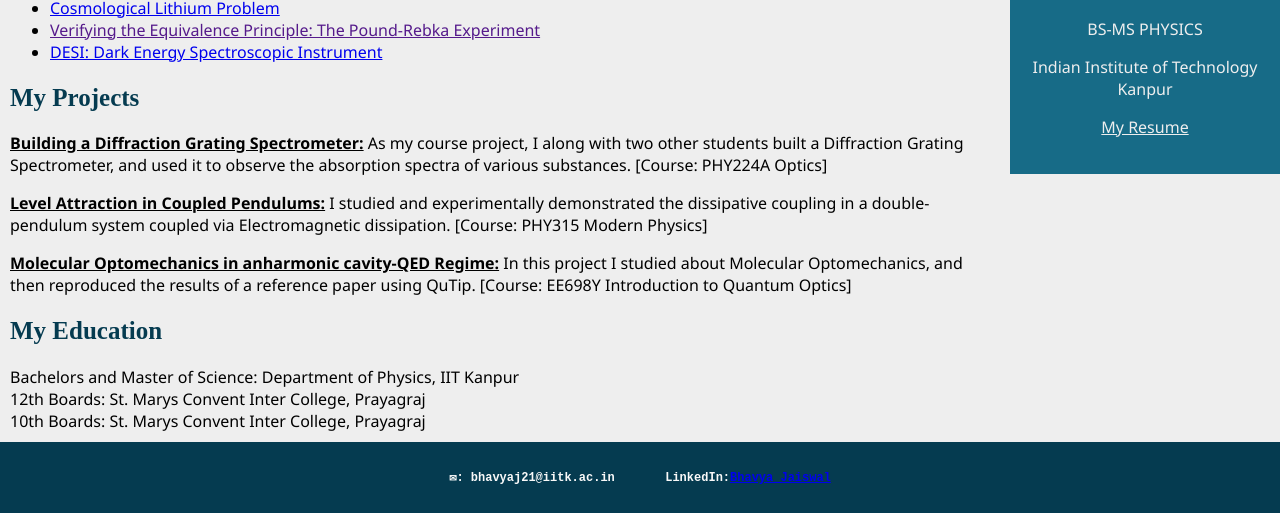
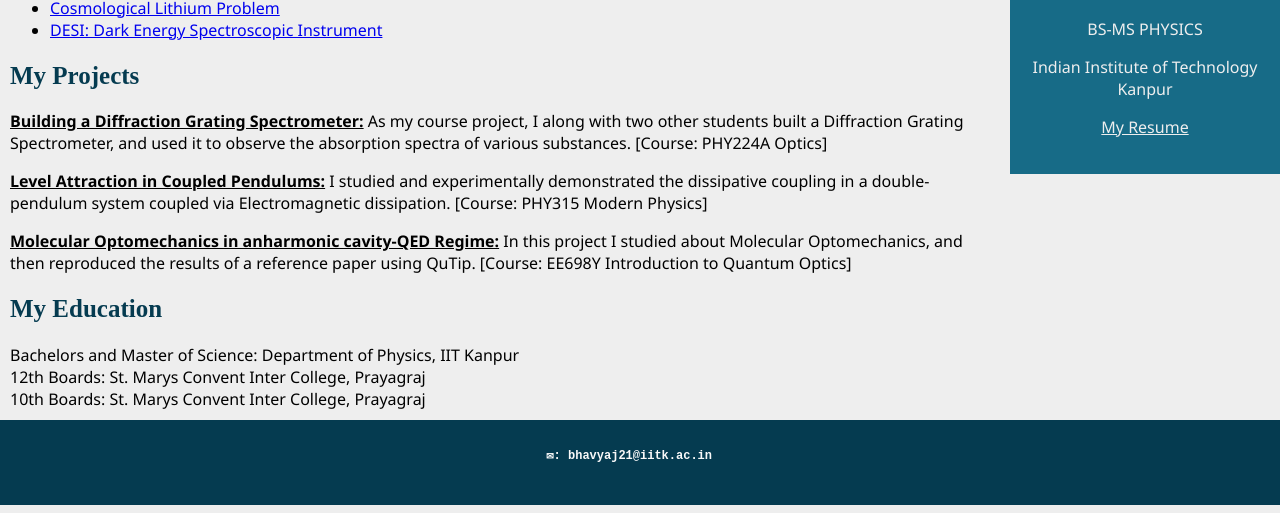
Before and after one commit to Bhavya-Jaiswal/Bhavya-Jaiswal, a plain HTML site: page index.html in a window 1280 px wide. Shown: the part 474-987 px from the top of the page. Drawn offline with Linux system fonts and the light colour scheme.

Commit message:
Update index.html

```diff
--- a/index.html
+++ b/index.html
@@ -99,7 +99,6 @@
         <ul>
             <li><a href="CHANDRAYAAN (2).pdf">Chandrayaan-3</a></li>
             <li><a href="lithium.png">Cosmological Lithium Problem</a></li>
-            <li><a href="">Verifying the Equivalence Principle: The Pound-Rebka Experiment</a></li>
             <li><a href="DESI article.pdf">DESI: Dark Energy Spectroscopic Instrument</a></li>
             <!---<img src="C:\Users\HP\OneDrive\Desktop\lithium.png" width="500" height="1000"/>-->
         </ul>
@@ -124,7 +123,7 @@
 
     <footer>
         <h2 class="footerthings">
-            <pre><span>&#9993;</span>: bhavyaj21@iitk.ac.in       <span>LinkedIn:</span><a href="www.linkedin.com/in/bhavya-jaiswal-1211jb">Bhavya Jaiswal</a></pre>
+            <pre><span>&#9993;</span>: bhavyaj21@iitk.ac.in
         </h2>
     </footer>
 </body>
```
